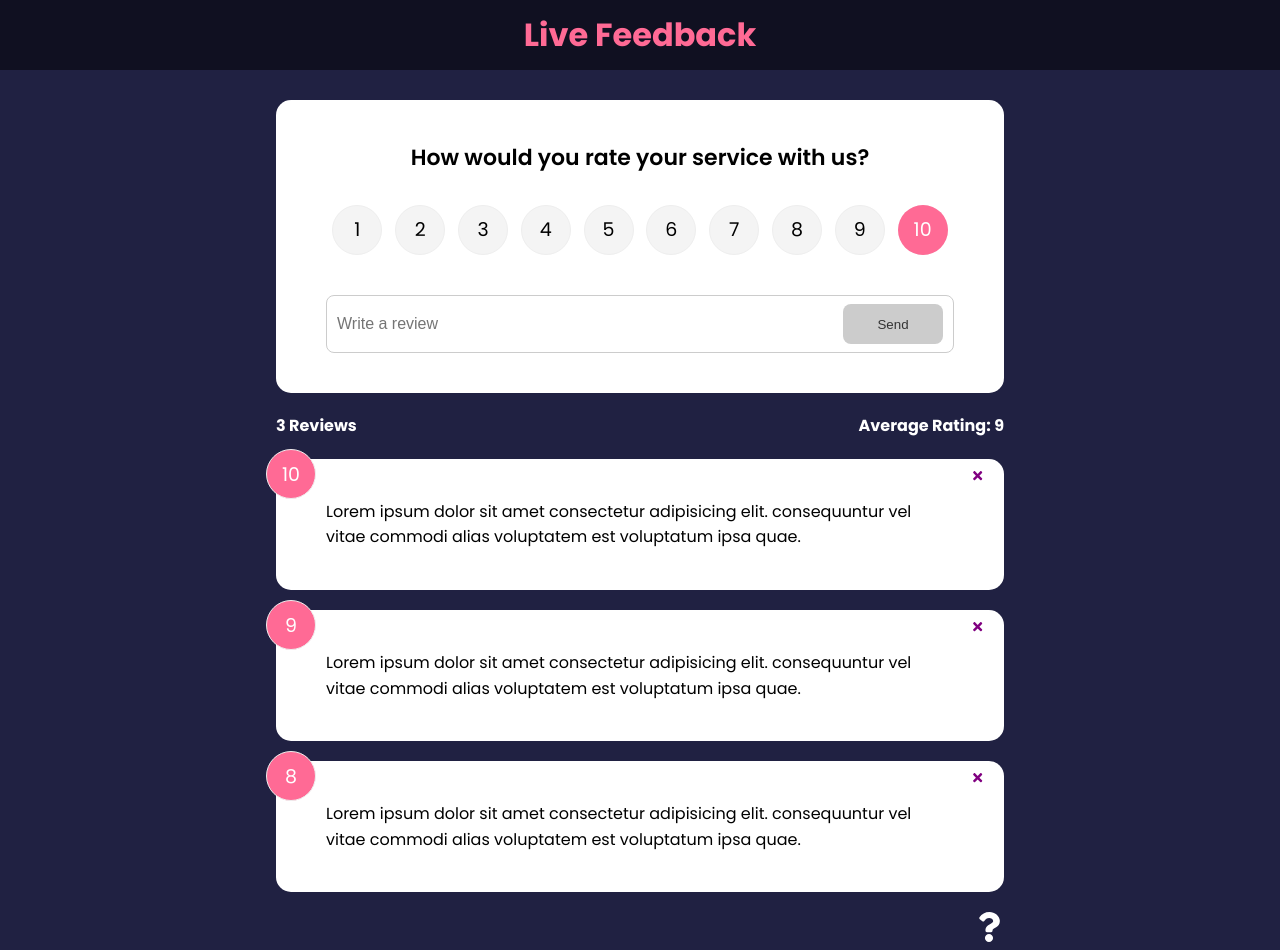
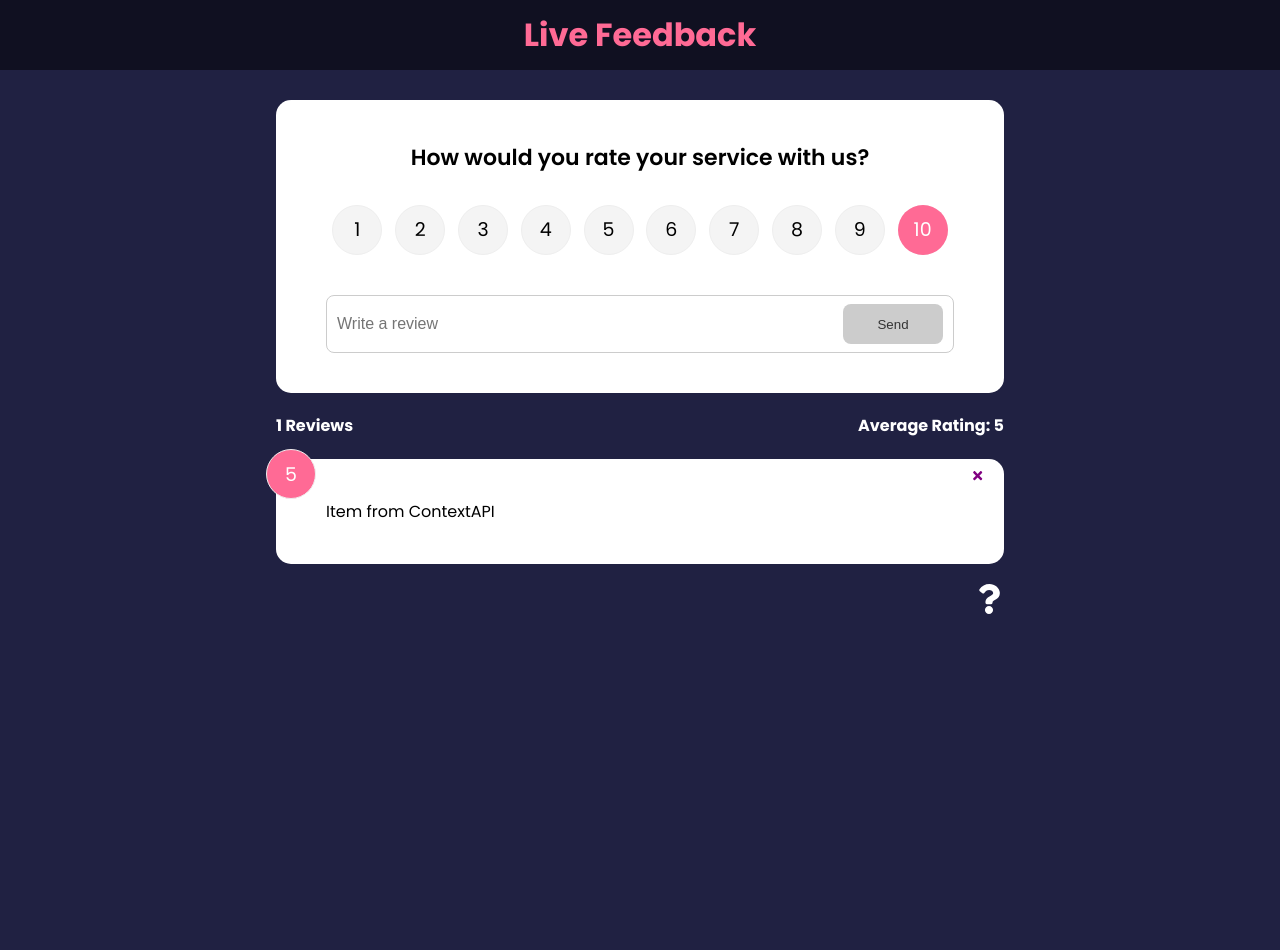
Before and after one commit to achingachris/Yelp-But-for-my-Skills, a React (Create React App) app: page / in a window 1280 px wide. After the commit the page ends 800 px from the top, so only its background shows below. Built offline with nearby package versions, Linux system fonts and the light colour scheme.

Commit message:
use contxt

```diff
--- a/src/App.js
+++ b/src/App.js
@@ -7,6 +7,7 @@
 import FeedbackForm from './components/FeedbackForm'
 import AboutIconLink from './components/AboutIconLink'
 import AboutPage from './pages/AboutPage'
+import { FeedbackProvider } from './context/FeedbackContext'
 
 import FeedbackData from './data/FeedbackData'
 
@@ -25,13 +26,14 @@
   }
 
   return (
+    <FeedbackProvider>
       <Router>
         <Header />
         <div className='container'>
           <Route exact path='/'>
             <FeedbackForm handleAdd={addFeedback} />
-          <FeedbackStats feedback={feedback} />
-          <FeedbackList feedback={feedback} handleDelete={deleteFeedback} />
+            <FeedbackStats />
+            <FeedbackList handleDelete={deleteFeedback} />
           </Route>
 
           <Route path='/about' component={AboutPage} />
@@ -39,6 +41,7 @@
           <AboutIconLink />
         </div>
       </Router>
+    </FeedbackProvider>
   )
 }
 
--- a/src/components/FeedbackList.jsx
+++ b/src/components/FeedbackList.jsx
@@ -1,8 +1,11 @@
 import { motion, AnimatePresence } from 'framer-motion'
-import PropTypes from 'prop-types'
+import { useContext } from 'react'
 import FeedbackItem from './FeedbackItem'
+import FeedbackContext from '../context/FeedbackContext'
 
-function FeedbackList({ feedback, handleDelete }) {
+function FeedbackList({ handleDelete }) {
+  const { feedback } = useContext(FeedbackContext)
+
   if (!feedback || feedback.length === 0) {
     return <p>No Feedback Yet</p>
   }
@@ -37,14 +40,5 @@
   // )
 }
 
-FeedbackList.propTypes = {
-  feedback: PropTypes.arrayOf(
-    PropTypes.shape({
-      id: PropTypes.number.isRequired,
-      text: PropTypes.string.isRequired,
-      rating: PropTypes.number.isRequired,
-    })
-  ),
-}
 
 export default FeedbackList
--- a/src/components/FeedbackStats.jsx
+++ b/src/components/FeedbackStats.jsx
@@ -1,6 +1,9 @@
-import PropTypes from 'prop-types';
+import { useContext } from 'react'
+import FeedbackContext from '../context/FeedbackContext'
 
-const FeedbackStats = ({ feedback }) => {
+const FeedbackStats = () => {
+  const { feedback } = useContext(FeedbackContext)
+
   // rating average
   let average =
     feedback.reduce((acc, cur) => {
@@ -17,8 +20,4 @@
   )
 }
 
-FeedbackStats.propTypes = {
-  feedback: PropTypes.array.isRequired
-}
-
 export default FeedbackStats
```
Lines whose indentation alone changed are shown as unchanged.
